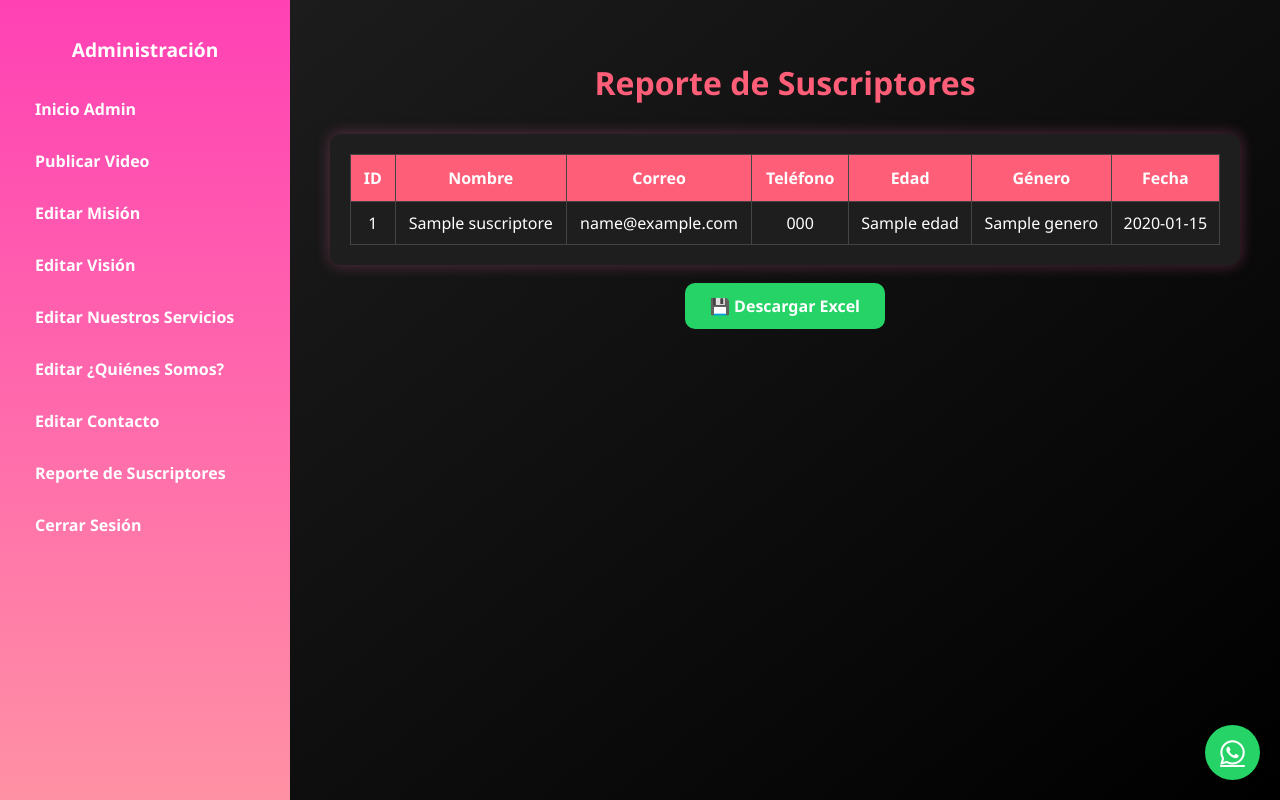
After one commit to Luggutiu/Club-Deportivo-Blanca-Cristiana, a FastAPI app: template app/templates/reporte_suscriptores.html in a window 1280 px wide. The commit adds this page. Run offline with FastAPI, Linux system fonts and the light colour scheme; the template is opened without the code that fills it: most values are stand-ins (such as "Sample title", 1, 10 or a date in 2020); parts of the project's set-up code (start-up, migrations or seed data) failed here and were passed over; some libraries are stand-ins or nearby versions.

Commit message:
🔍 Debug: 9activamoios

```diff
--- a/app/templates/base_admin.html
+++ b/app/templates/base_admin.html
@@ -144,6 +144,7 @@
       <a href="/admin/editar/servicios">Editar Nuestros Servicios</a>
       <a href="/admin/editar/quienes-somos">Editar ¿Quiénes Somos?</a>
       <a href="/admin/editar/contacto">Editar Contacto</a>
+      <a href="/admin/reporte-suscriptores">Reporte de Suscriptores</a>
       <a href="/logout">Cerrar Sesión</a>
     </aside>
 
--- /dev/null
+++ b/app/templates/reporte_suscriptores.html
@@ -0,0 +1,46 @@
+{% extends "base_admin.html" %}
+
+{% block title %}Reporte de Suscriptores{% endblock %}
+
+{% block content %}
+<h1 style="color: #ff5e78; text-align: center; margin-bottom: 30px;">Reporte de Suscriptores</h1>
+
+<div style="overflow-x: auto; background-color: #1e1e1e; padding: 20px; border-radius: 10px; box-shadow: 0 0 15px rgba(255, 105, 180, 0.3);">
+  <table style="width: 100%; border-collapse: collapse; color: #fff;">
+    <thead>
+      <tr style="background-color: #ff5e78;">
+        <th style="padding: 12px; border: 1px solid #444;">ID</th>
+        <th style="padding: 12px; border: 1px solid #444;">Nombre</th>
+        <th style="padding: 12px; border: 1px solid #444;">Correo</th>
+        <th style="padding: 12px; border: 1px solid #444;">Teléfono</th>
+        <th style="padding: 12px; border: 1px solid #444;">Edad</th>
+        <th style="padding: 12px; border: 1px solid #444;">Género</th>
+        <th style="padding: 12px; border: 1px solid #444;">Fecha</th>
+      </tr>
+    </thead>
+    <tbody>
+      {% for s in suscriptores %}
+      <tr style="text-align: center;">
+        <td style="padding: 10px; border: 1px solid #444;">{{ s.id }}</td>
+        <td style="padding: 10px; border: 1px solid #444;">{{ s.nombre }}</td>
+        <td style="padding: 10px; border: 1px solid #444;">{{ s.email }}</td>
+        <td style="padding: 10px; border: 1px solid #444;">{{ s.telefono }}</td>
+        <td style="padding: 10px; border: 1px solid #444;">{{ s.edad }}</td>
+        <td style="padding: 10px; border: 1px solid #444;">{{ s.genero }}</td>
+        <td style="padding: 10px; border: 1px solid #444;">{{ s.fecha_creacion.strftime('%Y-%m-%d') }}</td>
+      </tr>
+      {% else %}
+      <tr>
+        <td colspan="7" style="padding: 15px; text-align: center; color: #aaa;">No hay suscriptores registrados.</td>
+      </tr>
+      {% endfor %}
+    </tbody>
+  </table>
+</div>
+
+<div style="text-align: center; margin-top: 30px;">
+  <a href="/admin/descargar-suscriptores" style="background-color: #25d366; color: white; padding: 12px 25px; border-radius: 10px; text-decoration: none; font-weight: bold;">
+    &#128190; Descargar Excel
+  </a>
+</div>
+{% endblock %}
```
Also changed, not shown: app/routes/admin_info.py (+39 -1 lines).
